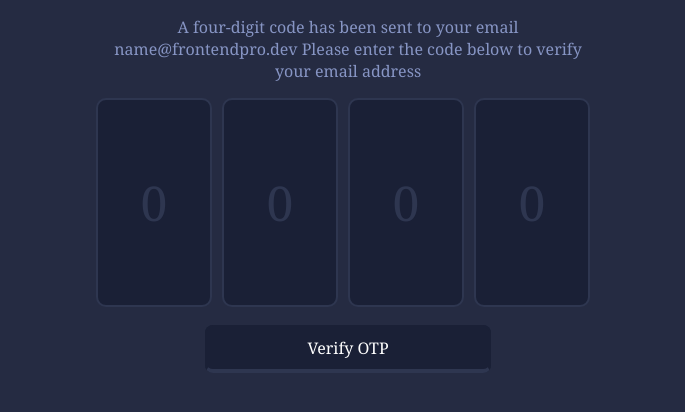
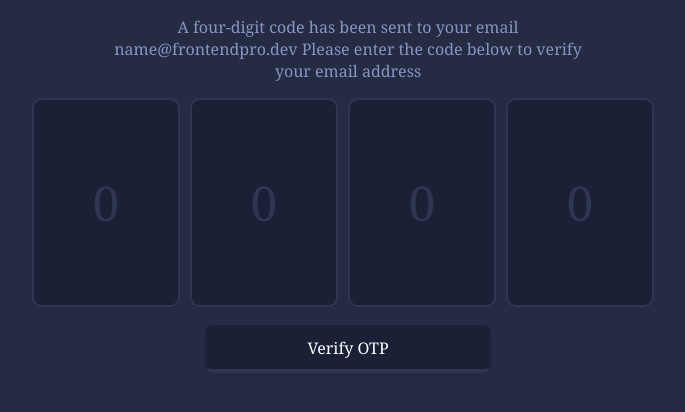
Before and after one commit to Portegaperalta/OTP-verification-Component, a plain HTML site: page index.html in a window 1280 px wide. Shown: the part 336-748 px from the top of the page, without its empty margins (292-977 px from the left). Drawn offline with Linux system fonts and the light colour scheme.

Commit message:
input styling

```diff
--- a/index.html
+++ b/index.html
@@ -19,10 +19,10 @@
       </p>
     </div>
     <div class="otp-digits">
-      <input type="text" placeholder="0" required>
-      <input type="text" placeholder="0" required>
-      <input type="text" placeholder="0" required>
-      <input type="text" placeholder="0" required>
+      <input type="text" placeholder="0" maxlength="1" required>
+      <input type="text" placeholder="0" maxlength="1" required>
+      <input type="text" placeholder="0" maxlength="1" required>
+      <input type="text" placeholder="0" maxlength="1" required>
     </div>
     <div class="verify-btn">
       <a href="#">Verify OTP</a>
--- a/styles.css
+++ b/styles.css
@@ -36,6 +36,8 @@ p {
   padding-left: 100px;
   padding-right: 100px;
   border-radius: 15px;
+  width: 100%;
+  max-width: 900px;
 }
 
 .container-title {
@@ -48,7 +50,6 @@ p {
 .otp-digits {
   display: flex;
   justify-content: center;
-  flex-wrap: wrap;
 }
 
 .otp-digits input[type='text'] {
@@ -60,10 +61,13 @@ p {
   margin-right: 10px;
   margin-bottom: 10px;
   border-radius: 10px;
-  width: 10%;
+  width: 100%;
+  max-width: 140px;
   color: var(--color-light);
   font-family: Georgia, 'Times New Roman', Times, serif;
   font-size: 3rem;
+  caret-color: transparent;
+  cursor: pointer;
 }
 
 .otp-digits input[type='text']::placeholder {
```
